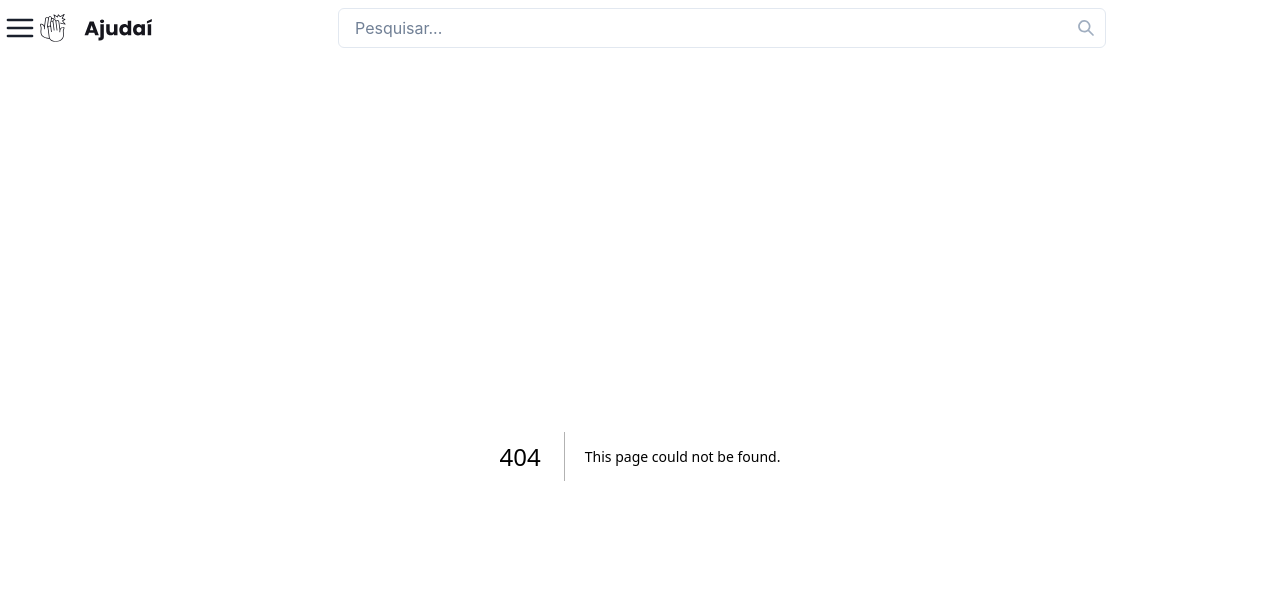
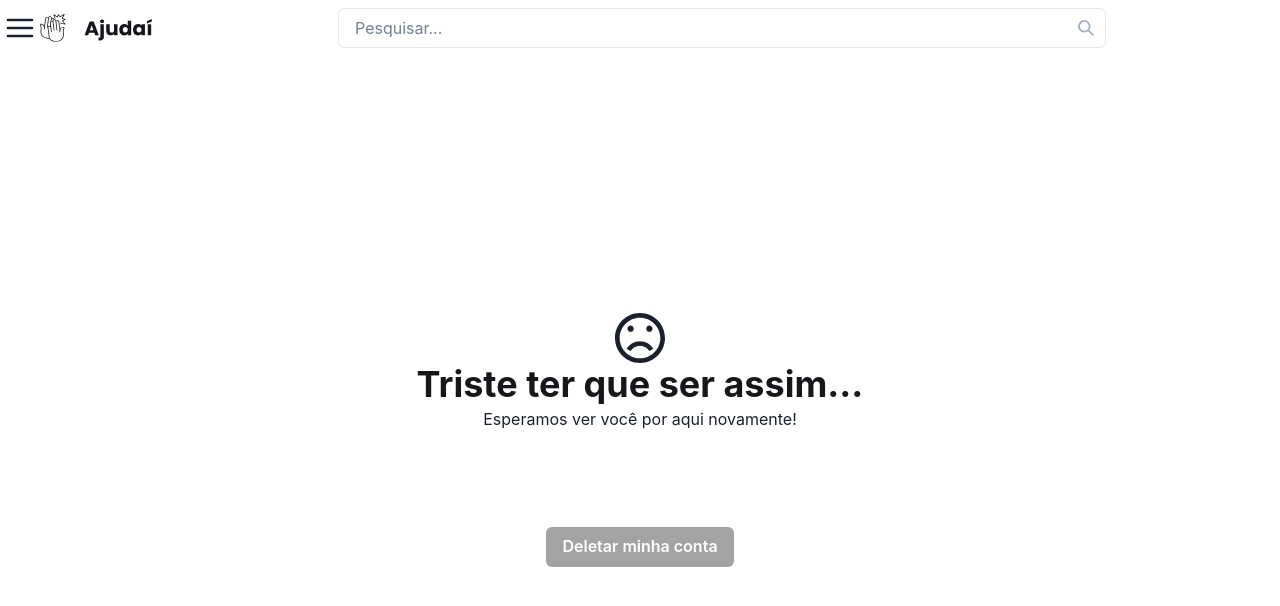
Before and after one commit to ajudai-II/client, a Next.js app: page /settings/1 in a window 1280 px wide. Before the commit this address had no page. Shown: the top 606 px of the page. Built offline with nearby package versions, Linux system fonts and the light colour scheme.

Commit message:
feat: settings-page

```diff
--- a/package.json
+++ b/package.json
@@ -10,7 +10,7 @@
   },
   "dependencies": {
     "@chakra-ui/icons": "^2.1.0",
-    "@chakra-ui/react": "^2.8.0",
+    "@chakra-ui/react": "^2.8.2",
     "@emotion/react": "^11.11.1",
     "@emotion/styled": "^11.11.0",
     "@hookform/resolvers": "^3.3.1",
@@ -20,7 +20,7 @@
     "axios": "^1.5.0",
     "eslint": "8.47.0",
     "eslint-config-next": "13.4.19",
-    "framer-motion": "^10.16.1",
+    "framer-motion": "^10.16.16",
     "next": "^13.4.19",
     "nookies": "^2.5.2",
     "react": "^18.2.0",
--- /dev/null
+++ b/src/components/Modal/User/ModalDeleteAccount.tsx
@@ -0,0 +1,103 @@
+import { useState } from "react";
+import axios from "axios";
+import useUser from "@/hooks/useUser";
+import nookies from "nookies";
+import {
+  Modal,
+  ModalOverlay,
+  ModalContent,
+  ModalHeader,
+  ModalBody,
+  ModalFooter,
+  ModalCloseButton,
+  Input,
+  Button,
+  useToast,
+} from "@chakra-ui/react";
+
+interface IDeleteAccount {
+  isOpen: boolean;
+  onClose: () => void;
+}
+
+const ModalDeleteAccount: React.FC<IDeleteAccount> = ({ isOpen, onClose }) => {
+  const [password, setPassword] = useState("");
+  const { user } = useUser();
+  const toast = useToast();
+  console.log(user);
+  console.log(user.password);
+
+  const handleLogout = () => {
+    try {
+      localStorage.clear();
+      nookies.destroy(null, "token", null);
+      nookies.destroy(null, "refreshToken", null);
+      nookies.destroy(null, "user_id", null);
+      window.location.href = "/login";
+    } catch (error) {
+      console.error("logout error", error);
+    }
+  };
+
+  const handleDelete = async () => {
+    try {
+      if (password !== user.password) {
+        toast({
+          title: "Erro ao deletar conta",
+          description: "A senha digitada está incorreta. Tente novamente.",
+          status: "error",
+          duration: 5000,
+          isClosable: true,
+        });
+        return;
+      }
+
+      const response = await axios.delete(
+        `http://localhost:4000/delete/${user._id}`
+      );
+
+      console.log(response.data);
+      handleLogout();
+      onClose();
+    } catch (error) {
+      console.error("Erro: ", (error as Error).message);
+
+      toast({
+        title: "Erro ao deletar conta",
+        description: "Houve um erro ao deletar a conta. Tente novamente.",
+        status: "error",
+        duration: 5000,
+        isClosable: true,
+      });
+    }
+  };
+
+  return (
+    <Modal isOpen={isOpen} onClose={onClose}>
+      <ModalOverlay />
+      <ModalContent>
+        <ModalHeader>Confirme sua senha</ModalHeader>
+        <ModalCloseButton />
+        <ModalBody>
+          <Input
+            type="password"
+            placeholder="Digite sua senha"
+            value={password}
+            onChange={(e) => setPassword(e.target.value)}
+          />
+        </ModalBody>
+
+        <ModalFooter>
+          <Button colorScheme="red" onClick={handleDelete}>
+            Confirmar
+          </Button>
+          <Button variant="ghost" onClick={onClose}>
+            Cancelar
+          </Button>
+        </ModalFooter>
+      </ModalContent>
+    </Modal>
+  );
+};
+
+export default ModalDeleteAccount;
--- a/src/pages/login/index.tsx
+++ b/src/pages/login/index.tsx
@@ -8,6 +8,7 @@ import schema from "@/utils/schema/Login";
 import { api } from "@/services/api";
 import { AxiosError } from "axios";
 import { parseCookies, setCookie, destroyCookie } from "nookies";
+import Seo from "@/components/Seo/Seo";
 
 const Login = () => {
   const {
@@ -63,6 +64,7 @@ const Login = () => {
       w={"100%"}
       h={"100dvh"}
     >
+      <Seo title={"Ajudaí | Login"} />
       <Container>
         <form onSubmit={onSubmit(handleLogin)}>
           <Box
--- a/src/pages/register/index.tsx
+++ b/src/pages/register/index.tsx
@@ -53,7 +53,7 @@ const Register = () => {
 
   return (
     <main className={styles.registerPageMain}>
-      <Seo title="Registro no Ajudaí" />
+      <Seo title="Ajudaí | Registro" />
       <div className={styles.registerPageinputsBox}>
         <div className={styles.inputsBoxContainer}>
           <Image
--- /dev/null
+++ b/src/pages/settings/[id].tsx
@@ -0,0 +1,65 @@
+import useUser from "@/hooks/useUser";
+import { Box, Button, Container, Heading, Text } from "@chakra-ui/react";
+import { useState } from "react";
+import ModalDeleteAccount from "@/components/Modal/User/ModalDeleteAccount";
+import { ImSad } from "react-icons/im";
+
+const DeleteAccount = () => {
+  const [isDeleteModalOpen, setDeleteModalOpen] = useState(false);
+
+  const openDeleteModal = () => {
+    setDeleteModalOpen(true);
+  };
+
+  return (
+    <Container
+      display={"flex"}
+      justifyContent={"center"}
+      alignItems={"center"}
+      w={"100%"}
+      h={"100dvh"}
+    >
+      <Box
+        display={"flex"}
+        justifyContent={"center"}
+        alignItems={"center"}
+        flexDirection={"column"}
+        minW={"100%"}
+        height={"100%"}
+      >
+        <ImSad size={50} />
+        <Box
+          w={"100%"}
+          display={"flex"}
+          flexDirection={"column"}
+          alignContent={"center"}
+        >
+          <Heading color={"#16161b"} textAlign={"center"}>
+            Triste ter que ser assim...
+          </Heading>
+          <Text textAlign={"center"}>
+            Esperamos ver você por aqui novamente!
+          </Text>
+        </Box>
+
+        <Box display={"flex"} p={"2rem"} pt={24}>
+          <Button
+            w={"100%"}
+            colorScheme="blackAlpha"
+            size="md"
+            onClick={openDeleteModal}
+          >
+            Deletar minha conta
+          </Button>
+        </Box>
+      </Box>
+
+      <ModalDeleteAccount
+        isOpen={isDeleteModalOpen}
+        onClose={() => setDeleteModalOpen(false)}
+      />
+    </Container>
+  );
+};
+
+export default DeleteAccount;
```
Also changed, not shown: 1 other file (tests, documents, lock files or other folders).
